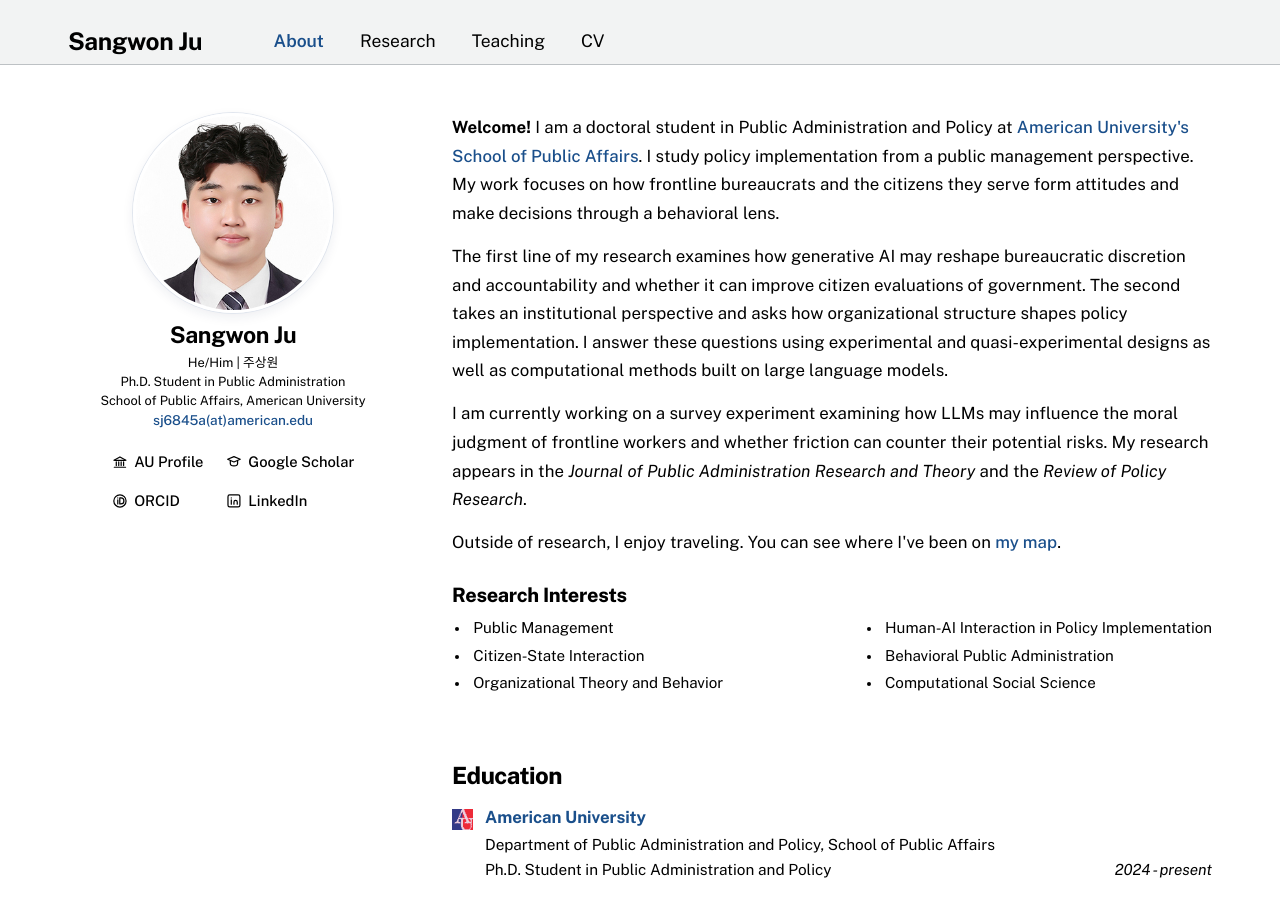
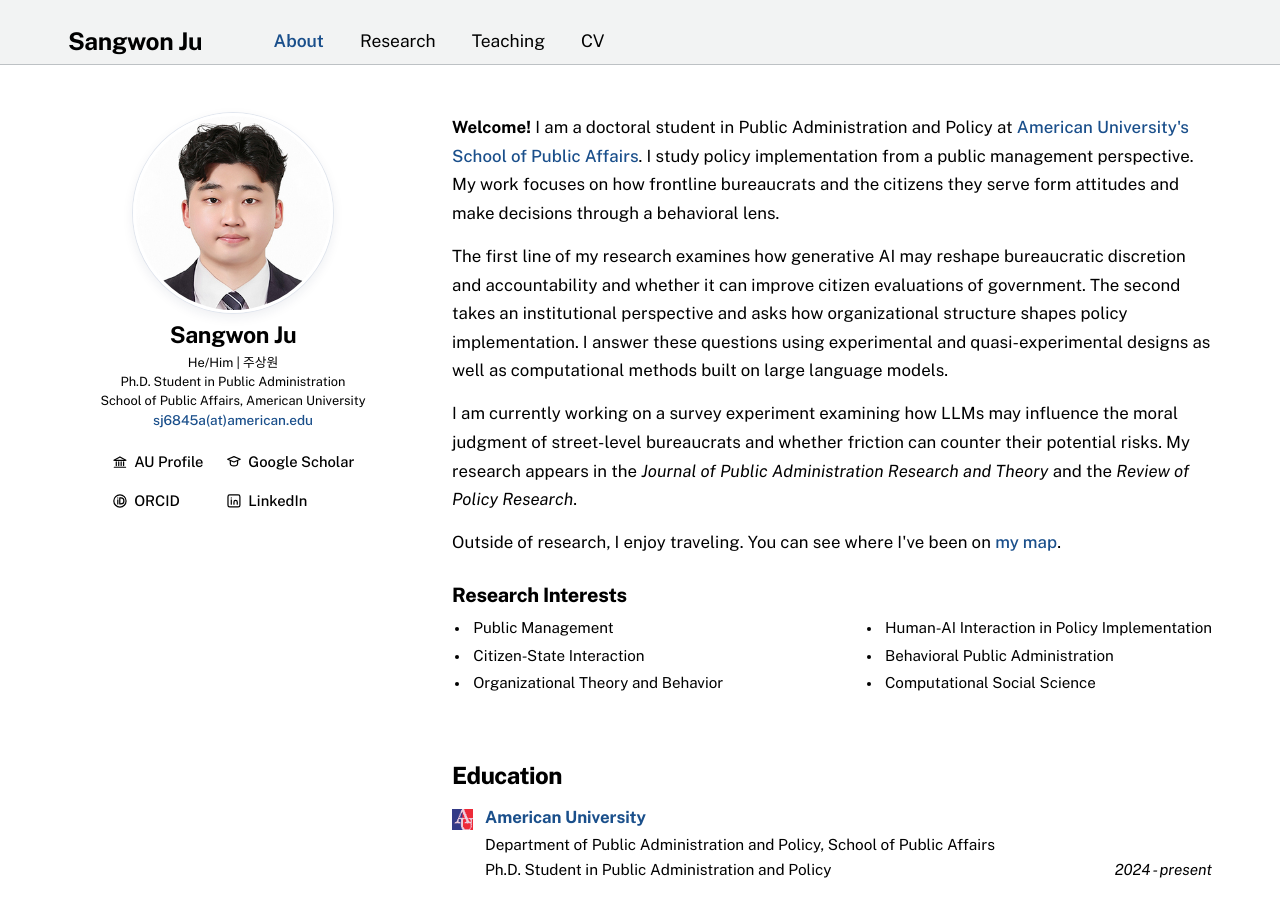
Before and after one commit to SangwonJu/sangwonju.github.io, a Jekyll site: the page built from index.html, in a window 1280 px wide and 900 px high. Built offline with Jekyll 4.4.1, drawn with Linux system fonts in a browser that asks for light colours.

Commit message:
Say street-level bureaucrats in the About text
Co-Authored-By: Claude Opus 5.5 <noreply@anthropic.com>

```diff
--- a/_data/profile.yml
+++ b/_data/profile.yml
@@ -30,7 +30,7 @@ short_bio: >-
   </p>
   <p>
     I am currently working on a survey experiment examining how LLMs may influence the moral
-    judgment of frontline workers and whether friction can counter their potential risks.
+    judgment of street-level bureaucrats and whether friction can counter their potential risks.
     My research appears in the <em>Journal of Public Administration Research and Theory</em>
     and the <em>Review of Policy Research</em>.
   </p>
```
